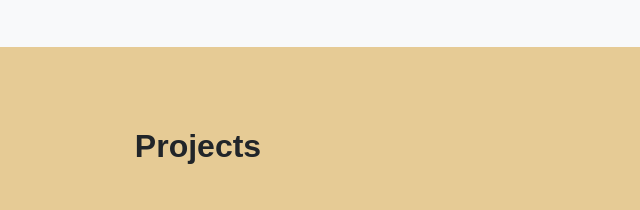
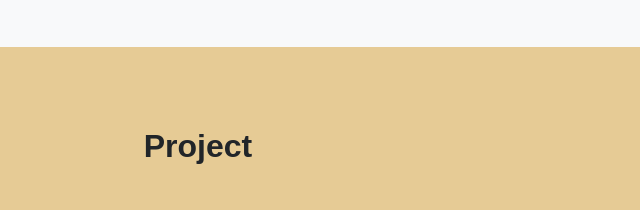
Before and after one commit to shafanasheril/portfolio, a plain HTML site: page index.html in a window 1280 px wide. Shown: the part 1800-2010 px from the top of the page, 442-1082 px from the left. Drawn offline with nearby package versions, Linux system fonts and the light colour scheme.

Commit message:
updation in project section

```diff
--- a/index.html
+++ b/index.html
@@ -131,7 +131,7 @@
 
       <section id="projects">
         <div class="container text-center">
-          <h2 class="section-title">Projects</h2>
+          <h2 class="section-title">Project</h2>
           <div class="row mt-4 g-4">
 
             <div class="col-md-4">
```
